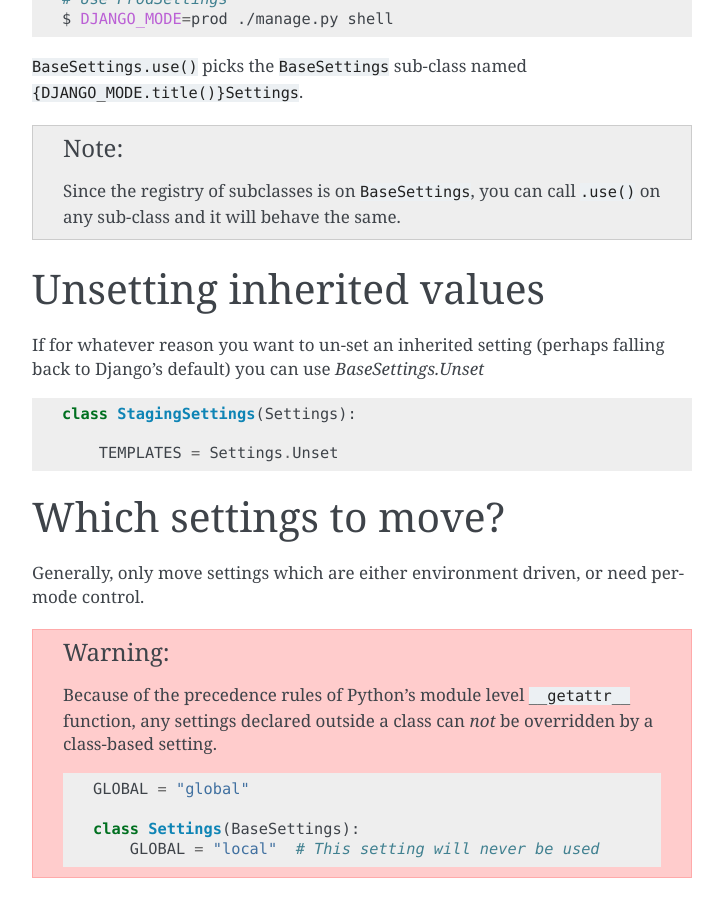
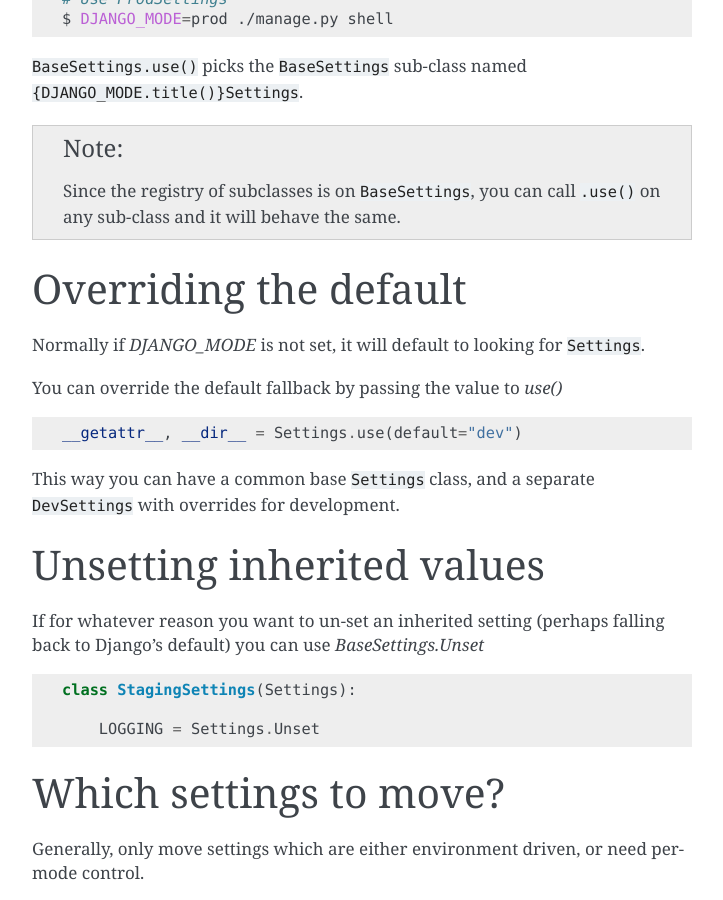
Before and after one commit to funkybob/django-classy-settings, a Sphinx documentation site: the page built from docs/index.rst, in a window 1280 px wide and 900 px high, scrolled down 3884 px. Shown: the whole window, without its empty margins (388-1111 px from the left). Built offline with Sphinx 7.4.7, drawn with Linux system fonts in a browser that asks for light colours; some of the changed text lies outside the part shown.

Commit message:
Add option to control default mode when not set

````diff
--- a/docs/changelog.rst
+++ b/docs/changelog.rst
@@ -11,6 +11,8 @@ Features Added:
   ```py
   FOO = env(key="BAR")
   ```
+
+- A default for `DJANGO_MODE` can now be specified when calling `Settings.use()`
 
 3.0.6 (2024-09-18)
 ------------------
--- a/docs/index.rst
+++ b/docs/index.rst
@@ -210,6 +210,21 @@ environment variable:
 .. note:: Since the registry of subclasses is on ``BaseSettings``, you can call
     ``.use()`` on any sub-class and it will behave the same.
 
+Overriding the default
+======================
+
+Normally if `DJANGO_MODE` is not set, it will default to looking for ``Settings``.
+
+You can override the default fallback by passing the value to `use()`
+
+.. code-block:: python
+
+    __getattr__, __dir__ = Settings.use(default="dev")
+
+
+This way you can have a common base ``Settings`` class, and a separate
+``DevSettings`` with overrides for development.
+
 Unsetting inherited values
 ==========================
 
@@ -219,7 +234,7 @@ If for whatever reason you want to un-set an inherited setting (perhaps falling
 
     class StagingSettings(Settings):
 
-        TEMPLATES = Settings.Unset
+        LOGGING = Settings.Unset
 
 
 Which settings to move?
````
Also changed, not shown: 3 other files.
